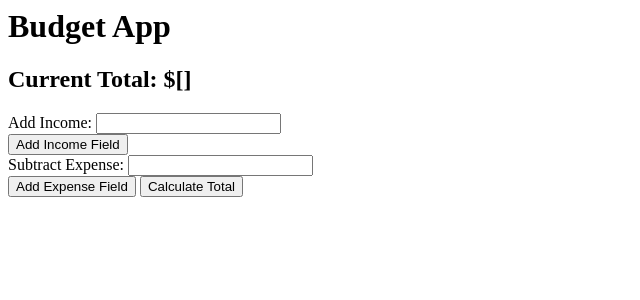
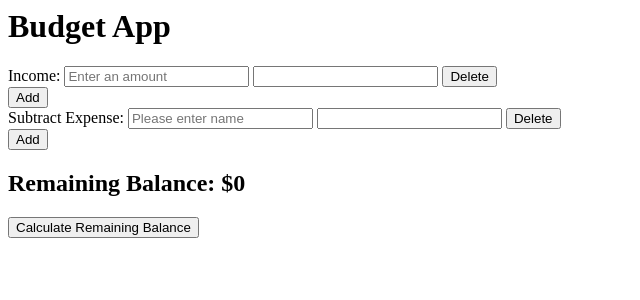
Before and after one commit to sburtenshaw93/capstone-python-project, a Flask app: page /budget in a window 1280 px wide. Shown: the top 300 px of the page, without its empty margins (0-640 px from the left). Run offline with Flask 3, Linux system fonts and the light colour scheme.

Commit message:
made changes to server.py, budget-page and incdex.js to add user input, delete and add buttons. Working on fixing bug issue of deleleting both inputs.

```diff
--- a/server.py
+++ b/server.py
@@ -10,7 +10,9 @@ cors = CORS(app)
 app.jinja_env.undefined = StrictUndefined
 
 # This is for the starting point for budget to have the income be zero
-total = []
+income = []
+expenses_total = []
+remaining_balance = []
 
 @app.route("/")
 def homepage():
@@ -58,30 +60,66 @@ def process_login():
 @app.route("/budget")
 def budget():
 
-    total = []
+    user_input = []
+    expense_user_input = []
+    incomes = []
+    income = 0
+    expenses_total = 0
+    remaining_balance = 0
     budget_list = crud.get_budget()
 
-    return render_template("/budget-page.html", budget_list=budget_list, total=total)
+    return render_template("/budget-page.html",
+                           budget_list=budget_list,
+                           income=income,
+                           expenses_total=expenses_total,
+                           user_input=user_input,
+                           remaining_balance=remaining_balance,
+                           incomes=incomes,
+                           expense_user_input=expense_user_input
+                           )
 
-@app.route('/calculate_total', methods=['POST'])
+@app.route('/calculate_total', methods=['GET', 'POST'])
 def calculate_total():
-    income_values = request.form.getlist('income')
-    expense_values = request.form.getlist('expense')
+    expense_user_input = request.form.get('expense_user_input')
+    user_input = request.form.get('user_input')
+    incomes = []
+    income = request.form.get('income')
+    expenses_total = request.form.get('expenses')
+    remaining_balance = request.form.get('remaining_balance')
+    if income and expenses_total:
+        try:
+                income = float(income)
+                expenses_total = float(expenses_total)
+                remaining_balance = income - expenses_total
+        except ValueError:
+                error_message = "Invalid input. Please enter numeric values."
+                return render_template('budget-page.html', error_message=error_message)
+    else:
+        error_message = "Please enter both income and expenses."
+        return render_template('budget-page.html',
+                                error_message=error_message,
+                                income=income,
+                                incomes=incomes,
+                                expenses_total=expenses_total,
+                                remaining_balance=remaining_balance,
+                                user_input=user_input,
+                                expense_user_input=expense_user_input)
+    if request.method == 'POST':
 
-    total = 0
-    for income in income_values:
-        try:
-            total += float(income)
-        except ValueError:
-            pass  # Skip invalid values
-
-    for expense in expense_values:
-        try:
-            total -= float(expense)
-        except ValueError:
-            pass # Skip invalid values
-
-    return render_template('budget-page.html', total=total)
+                return render_template('budget-page.html',
+                                       remaining_balance=remaining_balance,
+                                       income=income,
+                                       expenses_total=expenses_total,
+                                       user_input=user_input,
+                                       expense_user_input=expense_user_input,
+                                       incomes=incomes)
+    return render_template('budget-page.html',
+                                       remaining_balance=remaining_balance,
+                                       income=income,
+                                       expenses_total=expenses_total,
+                                       user_input=user_input,
+                                       expense_user_input=expense_user_input,
+                                       incomes=incomes)
 
 
 @app.route("/budget", methods=["POST"])
@@ -94,20 +132,6 @@ def get_budget():
     total = request.json["total"]
     crud.budget_update(income, bills, other, account_history, total)
     db.session.commit()
-
-# @app.route('/add_income', methods=["POST"])
-# def add_income():
-#     global total
-#     income = int(request.form['income'])
-#     total += income
-#     return render_template('budget-page.html', total=total)
-
-# @app.route('/subtract_expense', methods=["POST"])
-# def subtract_expense():
-#     global total
-#     expense = int(request.form['expense'])
-#     total = expense
-#     return render_template('budget-page.html')
 
 # account history-------------------------------
 
--- /dev/null
+++ b/static/index.js
@@ -0,0 +1,44 @@
+function deleteIncome(event) {
+    event.preventDefault()
+}
+function addIncomeField() {
+    const incomeFields = document.getElementById('income-fields');
+    const newTextInput = document.createElement('input');
+    newTextInput.type = 'text';
+    newTextInput.name = 'user_input';
+    newTextInput.className = 'user_input';
+    incomeFields.appendChild(newTextInput)
+    const newInput = document.createElement('input');
+    newInput.type = 'number';
+    newInput.name = 'income';
+    newInput.className = 'income-input';
+    incomeFields.appendChild(newInput);
+    const incomeDeleteButton = document.createElement('button');
+    incomeDeleteButton.name = 'income-delete-button';
+    incomeDeleteButton.className = 'delete-button';
+    incomeDeleteButton.innerHTML = "Delete"
+    incomeDeleteButton.onclick=deleteIncome
+    incomeFields.appendChild(incomeDeleteButton);
+}
+function deleteExpense(event) {
+    event.preventDefault()
+}
+function addExpenseField(event) {
+    const expenseFields = document.getElementById('expense-fields');
+    const newExpenseTextInput = document.createElement('input');
+    newExpenseTextInput.type = 'text';
+    newExpenseTextInput.name = 'expense_user_input';
+    newExpenseTextInput.className = 'expense_user_input';
+    expenseFields.appendChild(newExpenseTextInput)
+    const newInput = document.createElement('input');
+    newInput.type = 'number';
+    newInput.name = 'expense';
+    newInput.className = 'expense-input';
+    expenseFields.appendChild(newInput);
+    const expenseDeleteButton = document.createElement('button');
+    expenseDeleteButton.name = 'expense-delete-button';
+    expenseDeleteButton.className = 'delete-button';
+    expenseDeleteButton.innerHTML = "Delete"
+    expenseDeleteButton.onclick=deleteExpense
+    expenseFields.appendChild(expenseDeleteButton);
+}
--- a/templates/budget-page.html
+++ b/templates/budget-page.html
@@ -1,6 +1,7 @@
 <html>
     <head>
         <title>Budget</title>
+        <script src="{{ url_for('static', filename='index.js') }}"></script>
     </head>
     <body>
 {% extends 'base.html' %}
@@ -10,43 +11,33 @@
 <div id="budget">
     <div id="budget">
         <h1>Budget App</h1>
-        <h2>Current Total: $<span id="total">{{ total }}</span></h2>
         <form id="budget-form" method="POST" action="/calculate_total">
             <div id="income-fields">
-                <label for="income">Add Income:</label>
-                <input type="number" name="income" class="income-input">
+                {% if incomes | length > 0 %}
+                    ()
+                {% else %}
+                    <label for="income">Income:</label>
+                    <input type="text" name="user_input" value="{{ user_input or '' }}" placeholder="Enter an amount">
+                    <input type="number" name="income" class="income-input" value="{{ income or '' }}">
+                    <button type="button" onclick="deleteIncome()">Delete</button>
+                {% endif %}
             </div>
-            <button type="button" onclick="addIncomeField()">Add Income Field</button>
+            <button type="button" onclick="addIncomeField()">Add</button>
             <div id="expense-fields">
                 <label for="expense">Subtract Expense:</label>
-                <input type="number" name="expense" class="expense-input">
+                <input type="text" name="expense_user_input" value="{{ expense_user_input or '' }}" placeholder="Please enter name">
+                <input type="number" name="expenses" class="expense-input" value="{{ expenses_total or '' }}">
+                <button type="button" onclick="deleteExpense()">Delete</button>
             </div>
-            <button type="button" onclick="addExpenseField()">Add Expense Field</button>
-            <button type="submit">Calculate Total</button>
+            <div id="user_input_expenses">
+                <button type="button" onclick="addExpenseField()">Add</button>
+            </div>
+            <div id="remaining_balance">
+            </div>
+                <h2>Remaining Balance: $<span id="remaining_total">{{ remaining_balance }}</span></h2>
+            <button type="submit">Calculate Remaining Balance</button>
         </form>
     </div>
-
-    <script>
-        function addIncomeField() {
-            const incomeFields = document.getElementById('income-fields');
-            const newInput = document.createElement('input');
-            newInput.type = 'number';
-            newInput.name = 'income';
-            newInput.className = 'income-input';
-            incomeFields.appendChild(newInput);
-        }
-
-        function addExpenseField() {
-            const expenseFields = document.getElementById('expense-fields');
-            const newInput = document.createElement('input');
-            newInput.type = 'number';
-            newInput.name = 'expense';
-            newInput.className = 'expense-input';
-            expenseFields.appendChild(newInput);
-        }
-    </script>
-
-
 </div>
 
 {% endblock %}
```
Also changed, not shown: front-end/index.js (deleted).
